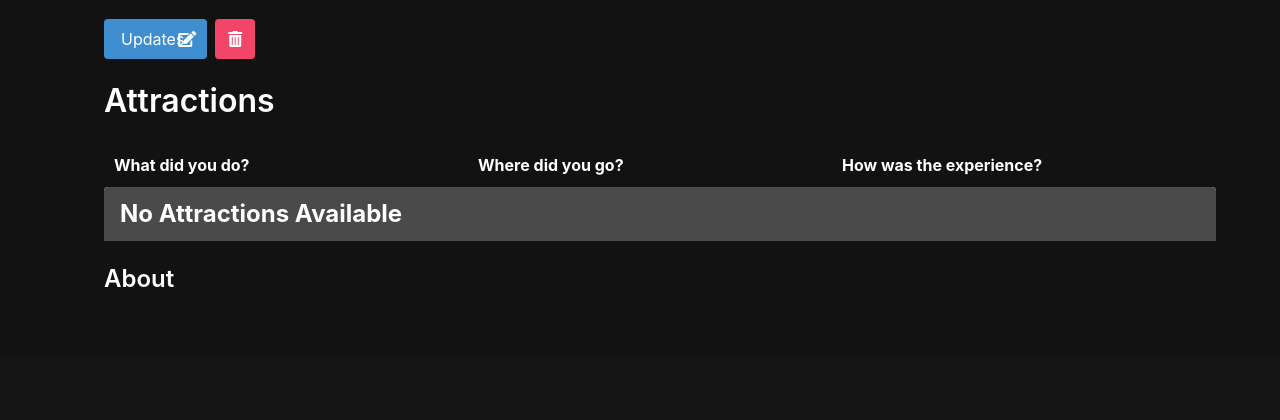
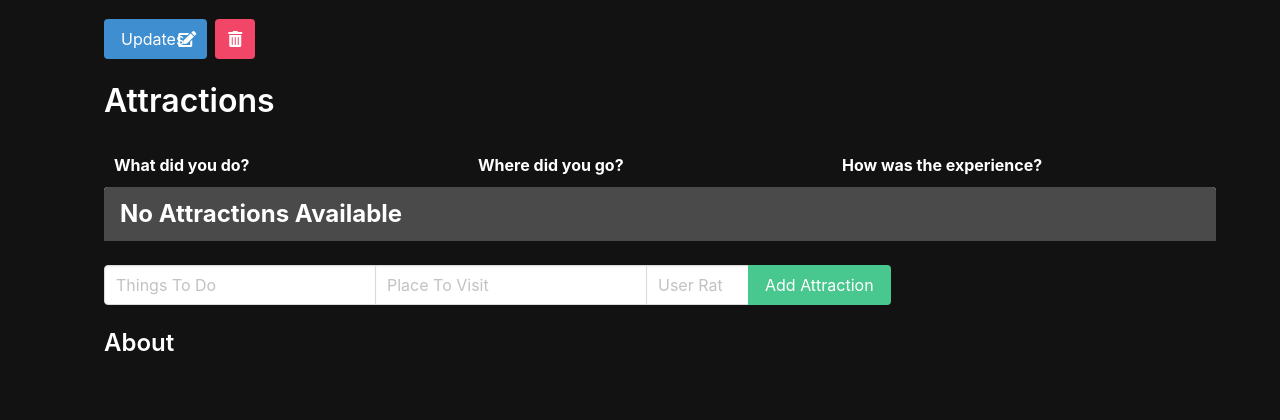
Before and after one commit to Tiranoe/adventureTime, a Django app: template main_app/templates/post_detail.html in a window 1280 px wide. Shown: the part 573-993 px from the top of the page. Before the commit the page ends 860 px from the top, so only its background shows below. Run offline with Django 4.2, Linux system fonts and the light colour scheme; the template is opened without the code that fills it, so the values that code supplies are empty.

Commit message:
attraction create route added

```diff
--- a/main_app/templates/post_detail.html
+++ b/main_app/templates/post_detail.html
@@ -51,6 +51,45 @@
 
     {% endfor %}
 </div>
+
+<form class="mb-5" action="{% url 'attraction_create' post.pk %}" method="post">
+    {% csrf_token %}
+    <div class="field has-addons">
+        <div class="control">
+            <input
+                class="input"
+                type="text"
+                name="thingstodo"
+                placeholder="Things To Do"
+                required
+            />
+        </div>
+        <div class="control">
+            <input
+                class="input"
+                type="text"
+                name="placestovisit"
+                placeholder="Place To Visit"
+                required
+            />
+        </div>
+        <div class="control">
+            <input
+                class="input"
+                type="number"
+                name="userrating"
+                placeholder="User Ratings"
+                min="0"
+                max="10"
+                required
+            />
+        </div>
+        <div class="control">
+            <input class="button is-success" type="submit" value="Add Attraction" />
+        </div>
+    </div>
+</form>
+
 <!--  above about section  -->
 
     <div class="detail__about">
--- a/main_app/urls.py
+++ b/main_app/urls.py
@@ -10,4 +10,5 @@ urlpatterns = [
     path('posts/<int:pk>/', views.PostDetail.as_view(), name="post_detail"),
     path('posts/<int:pk>/update',views.PostUpdate.as_view(), name="post_update"),
     path('posts/<int:pk>/delete',views.PostDelete.as_view(), name="post_delete"),
+    path('posts/<int:pk>/attractions/new/', views.AttractionCreate.as_view(), name="attraction_create"),
 ]
```
Also changed, not shown: main_app/views.py (+12 -2 lines).
